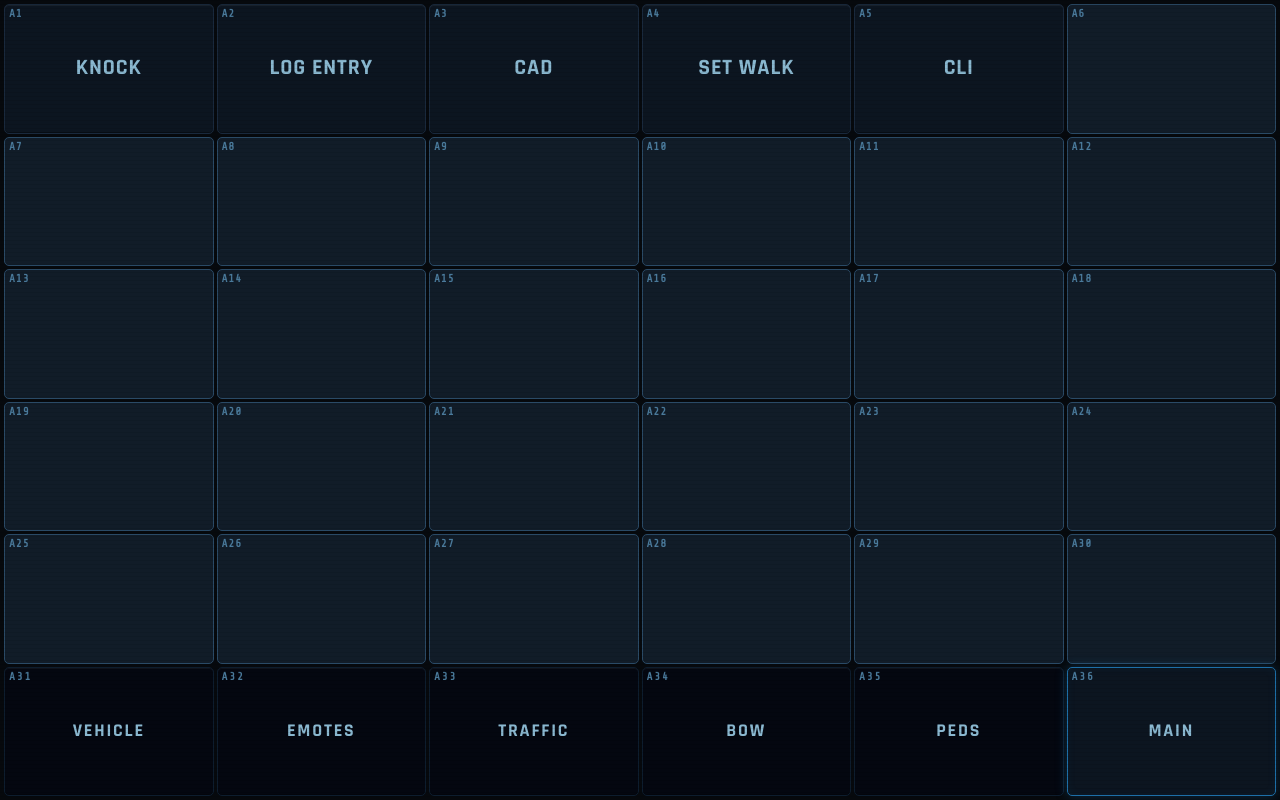
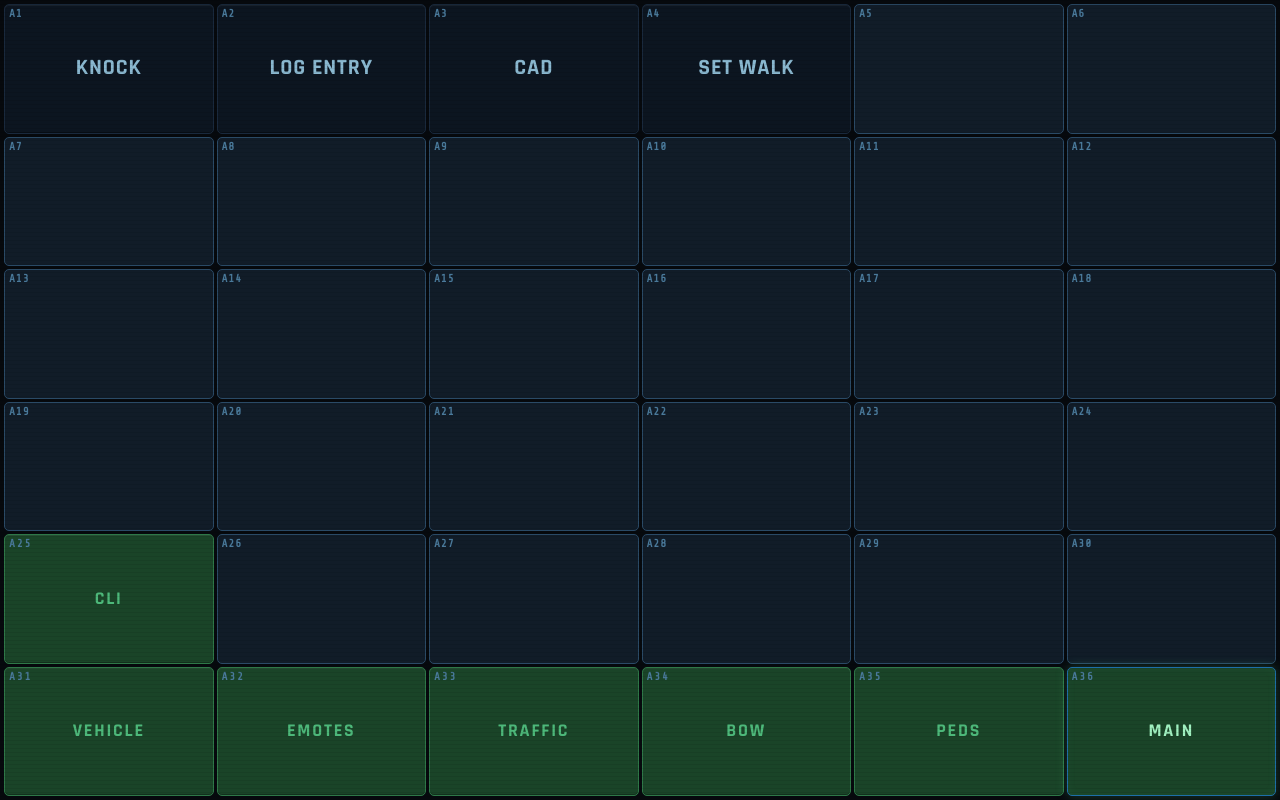
Before and after one commit to jimbursch1/diystreamdeck, a website: page public/index.html in a window 1280 px wide. Drawn offline with nearby package versions, Linux system fonts and the light colour scheme.

Commit message:
Nav button styling, CLI reference page polish, layout tweaks
- Nav buttons: green background/text, consistent across row 6, Main, and CLI
- CLI button moved to cell A25
- null button support for sparse layouts
- CLI reference page: larger text (16/17px)
- Fix nav-main active state keeping green background

Co-Authored-By: Claude Sonnet 4.6 <noreply@anthropic.com>

```diff
--- a/buttons.json
+++ b/buttons.json
@@ -6,6 +6,10 @@
       { "label": "Log Entry", "method": "paste", "command": "pp log"  },
       { "label": "CAD",       "method": "paste", "command": "cad"     },
       { "label": "Set Walk",  "method": "paste", "command": "w cop2"  },
+      null, null, null, null, null,
+      null, null, null, null, null,
+      null, null, null, null, null,
+      null, null, null, null, null,
       { "label": "CLI",       "method": "page",  "page":    "CLI"     }
     ]
   },
--- a/public/panel.js
+++ b/public/panel.js
@@ -60,7 +60,11 @@ function renderPage(i) {
     } else if (cell < buttons.length) {
       // Regular action button
       const btn = buttons[cell];
-      el.className = 'btn' + (editMode ? ' edit-mode' : '');
+      if (!btn) {
+        el.className = 'btn empty';
+      } else {
+      const isNav = btn.method === 'page';
+      el.className = 'btn' + (isNav ? ' nav-btn' : '') + (editMode ? ' edit-mode' : '');
       el.appendChild(document.createTextNode(btn.label));
       if (editMode) {
         const badge = document.createElement('span');
@@ -69,6 +73,7 @@ function renderPage(i) {
         el.appendChild(badge);
       }
       el.addEventListener('click', () => fire(el, btn));
+      }
 
     } else {
       el.className = 'btn empty';
--- a/public/style.css
+++ b/public/style.css
@@ -17,8 +17,8 @@
   --error:          #ff1744;
   --error-bg:       #160004;
   --error-glow:     rgba(255, 23, 68, 0.2);
-  --nav-bg:         #040710;
-  --nav-border:     #0d1d2e;
+  --nav-bg:         #1a4428;
+  --nav-border:     #2e7848;
   --tab-inactive:   #253c52;
   --tab-active:     #8ab8d0;
   --tab-accent:     #1d6fa8;
@@ -153,7 +153,7 @@ body::after {
 .nav-btn {
   background: var(--nav-bg);
   border-color: var(--nav-border);
-  color: var(--text);
+  color: #4db87a;
   font-size: 18px;
   letter-spacing: 0.1em;
 }
@@ -167,16 +167,16 @@ body::after {
 }
 
 .nav-main {
-  color: var(--accent);
-  border-color: var(--accent);
+  color: #4db87a;
+  border-color: var(--nav-border);
 }
 
 .nav-main.nav-active {
-  color: var(--tab-active);
-  background: var(--surface);
+  color: #a0f0c0;
+  background: var(--nav-bg);
   box-shadow:
-    0 0 12px var(--accent-glow),
-    inset 0 0 8px rgba(29, 111, 168, 0.08);
+    0 0 12px rgba(77, 184, 122, 0.3),
+    inset 0 0 8px rgba(77, 184, 122, 0.08);
 }
 
 /* ── REFERENCE PAGE ──────────────────────────────── */
@@ -251,16 +251,16 @@ body::after {
 
 .ref-cmd {
   font-family: 'Share Tech Mono', monospace;
-  font-size: 12px;
+  font-size: 16px;
   color: var(--text);
   white-space: nowrap;
-  min-width: 170px;
+  min-width: 210px;
   flex-shrink: 0;
 }
 
 .ref-desc {
   font-family: 'Rajdhani', sans-serif;
-  font-size: 13px;
+  font-size: 17px;
   color: var(--text-dim);
   line-height: 1.3;
 }
```
